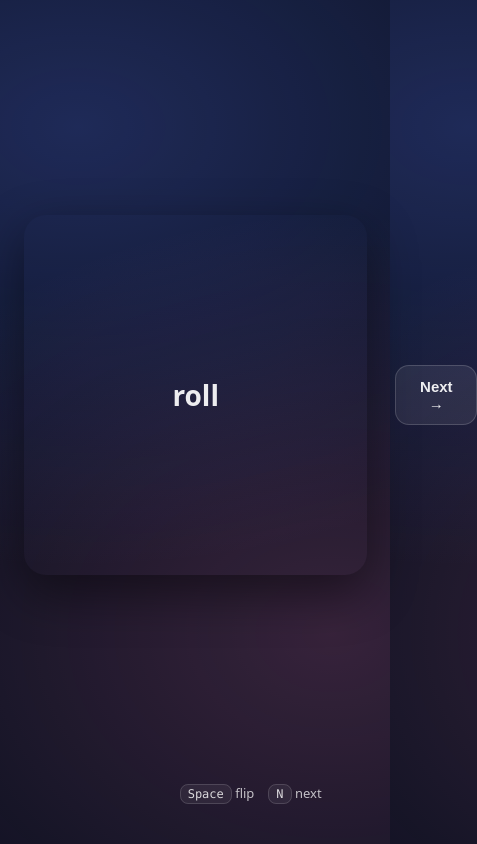
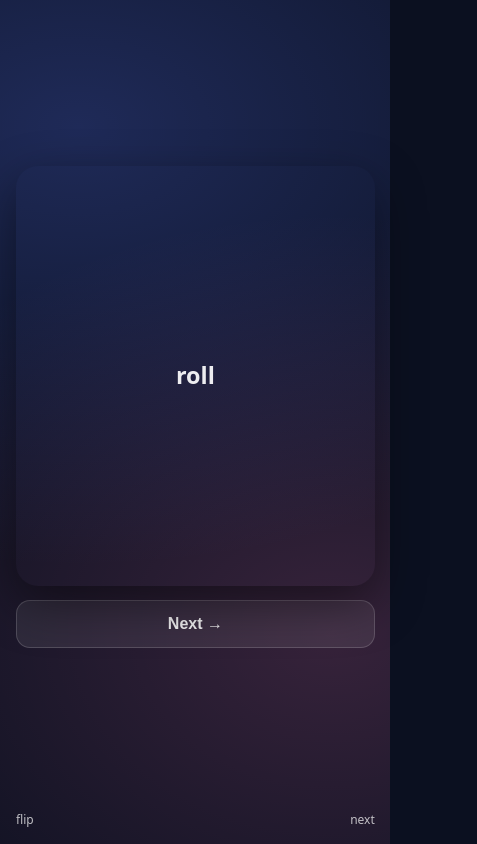
Before and after one commit to ncorbin-id/flashcards, a plain HTML site: page index.html in a window 390 px wide. Shown: the whole page, 477 px wide, since content can reach past the window. Drawn offline with Linux system fonts and the light colour scheme.

Commit message:
mobile responsive

```diff
--- a/index.html
+++ b/index.html
@@ -27,6 +27,7 @@
                   var(--bg);
       color: var(--text);
       overflow: hidden;
+      min-height: 100dvh; /* modern mobile viewport */
     }
 
     .app {
@@ -44,8 +45,9 @@
         display: flex;
         align-items: center;
         justify-content: center;
-        gap: 28px;
+        gap: 18px;
         width: 100%;
+        flex-wrap: wrap;
     }
 
     .card-wrap {
@@ -165,6 +167,57 @@
       background: rgba(255,255,255,0.06);
       color: rgba(255,255,255,0.82);
     }
+
+    @media (max-width: 640px) {
+      .app {
+        padding: 16px;
+        gap: 14px;
+        grid-template-rows: 1fr auto; /* stage + footer */
+      }
+
+      .stage {
+        flex-direction: column;
+        gap: 14px;
+      }
+
+      .card-wrap {
+        width: min(92vw, 520px);
+        height: min(52dvh, 420px); /* better on mobile than plain vh */
+      }
+
+      .face {
+        padding: 20px;
+      }
+
+      .prompt {
+        font-size: clamp(22px, 6vw, 34px);
+        line-height: 1.18;
+      }
+
+      .controls {
+        width: min(92vw, 520px);
+        justify-content: stretch;
+      }
+
+      button {
+        width: 100%;
+        padding: 14px 16px; /* bigger tap target */
+        font-size: 16px;
+      }
+
+      .footer {
+        width: min(92vw, 520px);
+        justify-content: space-between;
+        gap: 10px;
+        font-size: 12px;
+      }
+
+      /* On phones, keyboard hints aren’t very relevant */
+      kbd {
+        display: none;
+      }
+    }
+
   </style>
 </head>
 
@@ -207,6 +260,12 @@
     let order = [];
     let index = 0;
     let isFlipped = false;
+
+    let touchStartX = 0;
+    let touchStartY = 0;
+    let touchMoved = false;
+
+    const SWIPE_THRESHOLD = 40; // px
 
     function shuffle(array) {
       for (let i = array.length - 1; i > 0; i--) {
@@ -312,6 +371,41 @@
       }
     });
 
+    card.addEventListener("touchstart", (e) => {
+      if (e.touches.length !== 1) return;
+
+      const t = e.touches[0];
+      touchStartX = t.clientX;
+      touchStartY = t.clientY;
+      touchMoved = false;
+    }, { passive: true });
+
+    card.addEventListener("touchmove", (e) => {
+      if (e.touches.length !== 1) return;
+
+      const t = e.touches[0];
+      const dx = t.clientX - touchStartX;
+      const dy = t.clientY - touchStartY;
+
+      if (Math.abs(dx) > 8 || Math.abs(dy) > 8) {
+        touchMoved = true;
+      }
+    }, { passive: true });
+
+    card.addEventListener("touchend", (e) => {
+      if (!touchMoved) return;
+
+      const t = e.changedTouches[0];
+      const dx = t.clientX - touchStartX;
+      const dy = t.clientY - touchStartY;
+
+      // Horizontal swipe dominates
+      if (Math.abs(dx) > Math.abs(dy) && Math.abs(dx) > SWIPE_THRESHOLD) {
+        nextCard();
+      }
+    });
+
+
     init();
   </script>
 </body>
```
